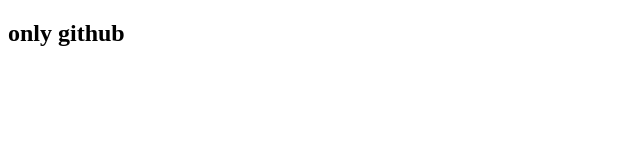
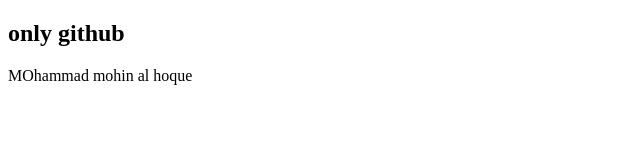
Before and after one commit to mohin556/first-website, a plain HTML site: page index.html in a window 1280 px wide. Shown: the whole page, without its empty margins (0-640 px from the left). Drawn offline with Linux system fonts and the light colour scheme.

Commit message:
my first edit

```diff
--- a/index.html
+++ b/index.html
@@ -7,5 +7,6 @@
 </head>
 <body>
     <h2>only github</h2>
+    <p>MOhammad mohin al hoque</p>
 </body>
 </html>
```
